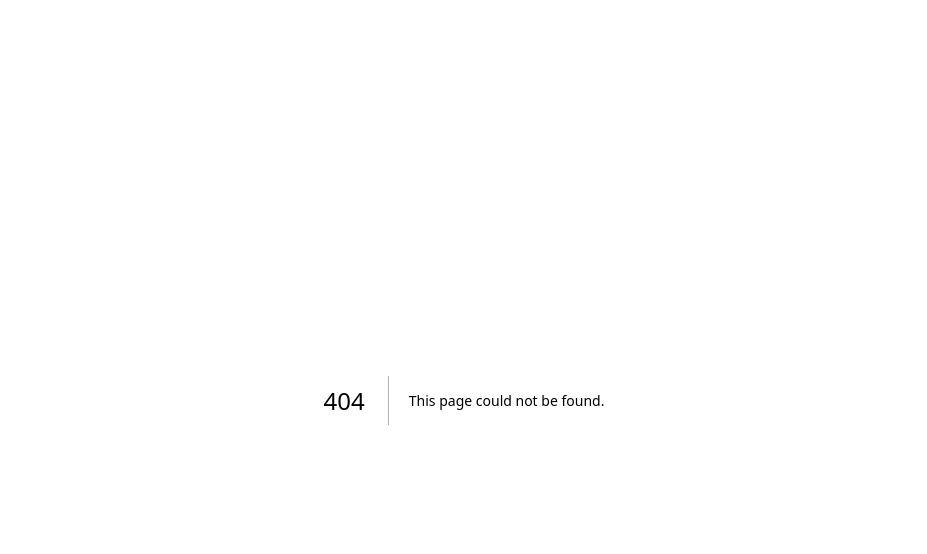
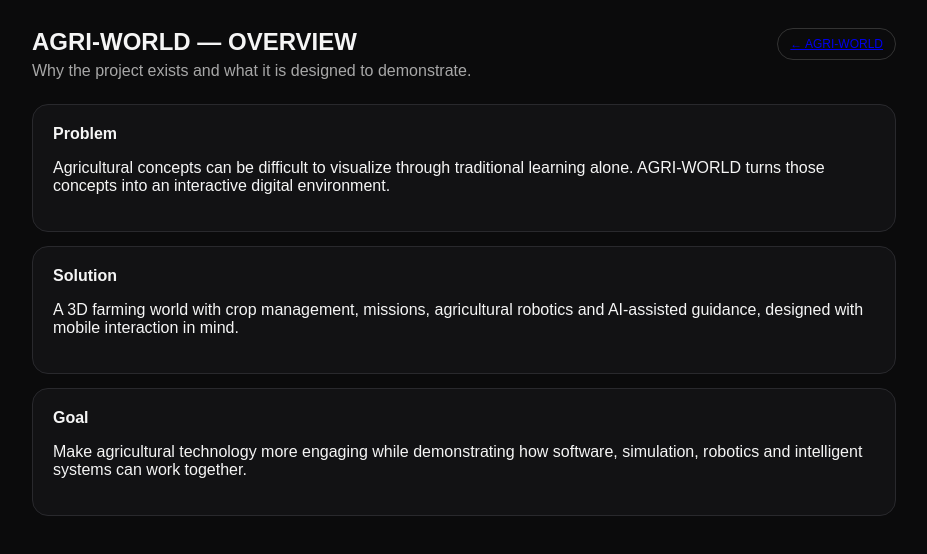
Before and after one commit to gokulmaniraj2008-collab/sovereign-ai-worker, a Next.js app in the folder frontend/: page /agri-world/overview in a window 1280 px wide. Before the commit this address had no page. Shown: the top 554 px of the page, without its empty margins (176-1103 px from the left). Built offline with nearby package versions, Linux system fonts and the light colour scheme.

Commit message:
Add AGRI-WORLD overview page

```diff
--- /dev/null
+++ b/frontend/app/agri-world/overview/page.tsx
@@ -0,0 +1,5 @@
+import Link from 'next/link';
+
+export default function OverviewPage() {
+  return <main className="shell"><header><div><h1>AGRI-WORLD — OVERVIEW</h1><p>Why the project exists and what it is designed to demonstrate.</p></div><Link href="/agri-world" className="badge">← AGRI-WORLD</Link></header><section className="card"><h2>Problem</h2><p>Agricultural concepts can be difficult to visualize through traditional learning alone. AGRI-WORLD turns those concepts into an interactive digital environment.</p></section><section className="card"><h2>Solution</h2><p>A 3D farming world with crop management, missions, agricultural robotics and AI-assisted guidance, designed with mobile interaction in mind.</p></section><section className="card"><h2>Goal</h2><p>Make agricultural technology more engaging while demonstrating how software, simulation, robotics and intelligent systems can work together.</p></section></main>;
+}
```
